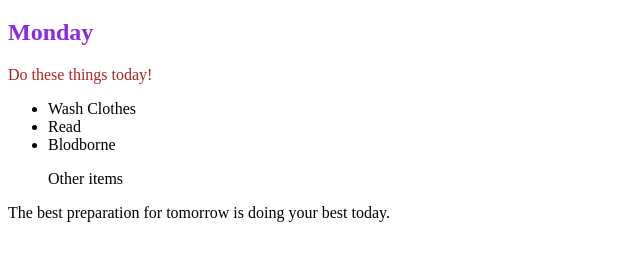
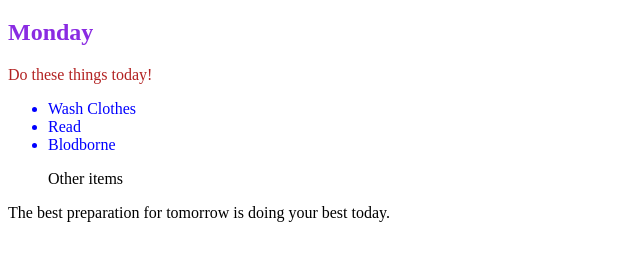
Before and after one commit to Regularname11/web_dev, a plain HTML site: page Combining_selectors/index.html in a window 1280 px wide. Shown: the part 61-322 px from the top of the page, without its empty margins (0-640 px from the left). Drawn offline with Linux system fonts and the light colour scheme.

Commit message:
changing the color of the first list to blue

```diff
--- a/Combining_selectors/style.css
+++ b/Combining_selectors/style.css
@@ -5,3 +5,7 @@ h1,h2 {
 .box > p {
     color: firebrick;
 }
+
+.box li {
+    color: blue;
+}
```
